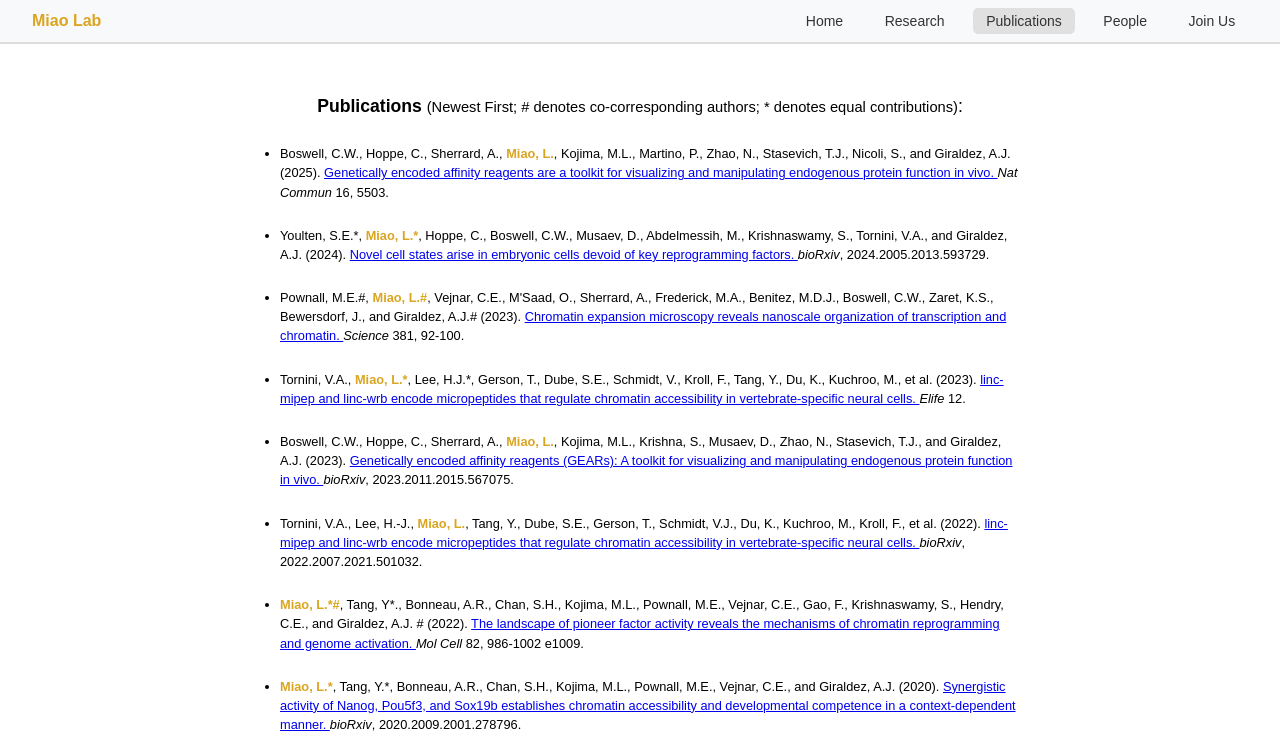
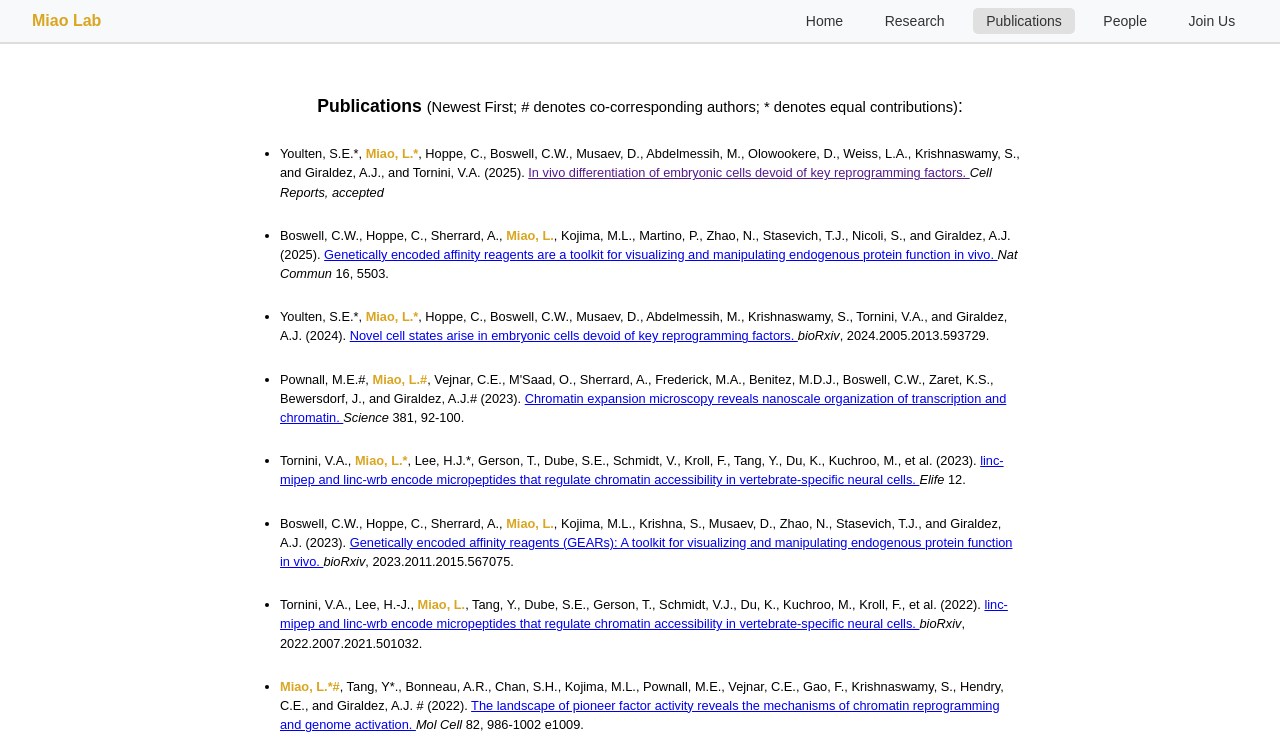
Before and after one commit to liyun-miao/lab-website, a plain HTML site: page publications.html in a window 1280 px wide. Shown: the top 755 px of the page. Drawn offline with Linux system fonts and the light colour scheme.

Commit message:
Update publications

```diff
--- a/publications.html
+++ b/publications.html
@@ -26,6 +26,15 @@
       <small>(Newest First; # denotes co-corresponding authors; * denotes equal contributions)</small>:
     </p>
     <ul class="publication-list">
+
+
+        <li>
+            Youlten, S.E.*, <b style="color: goldenrod;">Miao, L.*</b>, Hoppe, C., Boswell, C.W., Musaev, D., Abdelmessih, M., Olowookere, D., Weiss, L.A., Krishnaswamy, S., and Giraldez, A.J., and Tornini, V.A. (2025).
+            <a href="" target="_blank">
+              In vivo differentiation of embryonic cells devoid of key reprogramming factors.
+            </a>
+            <i>Cell Reports, accepted</i>
+        </li>
 
         <li>
             Boswell, C.W., Hoppe, C., Sherrard, A., <b style="color: goldenrod;">Miao, L.</b>, Kojima, M.L., Martino, P., Zhao, N., Stasevich, T.J., Nicoli, S., and Giraldez, A.J. (2025).
```
